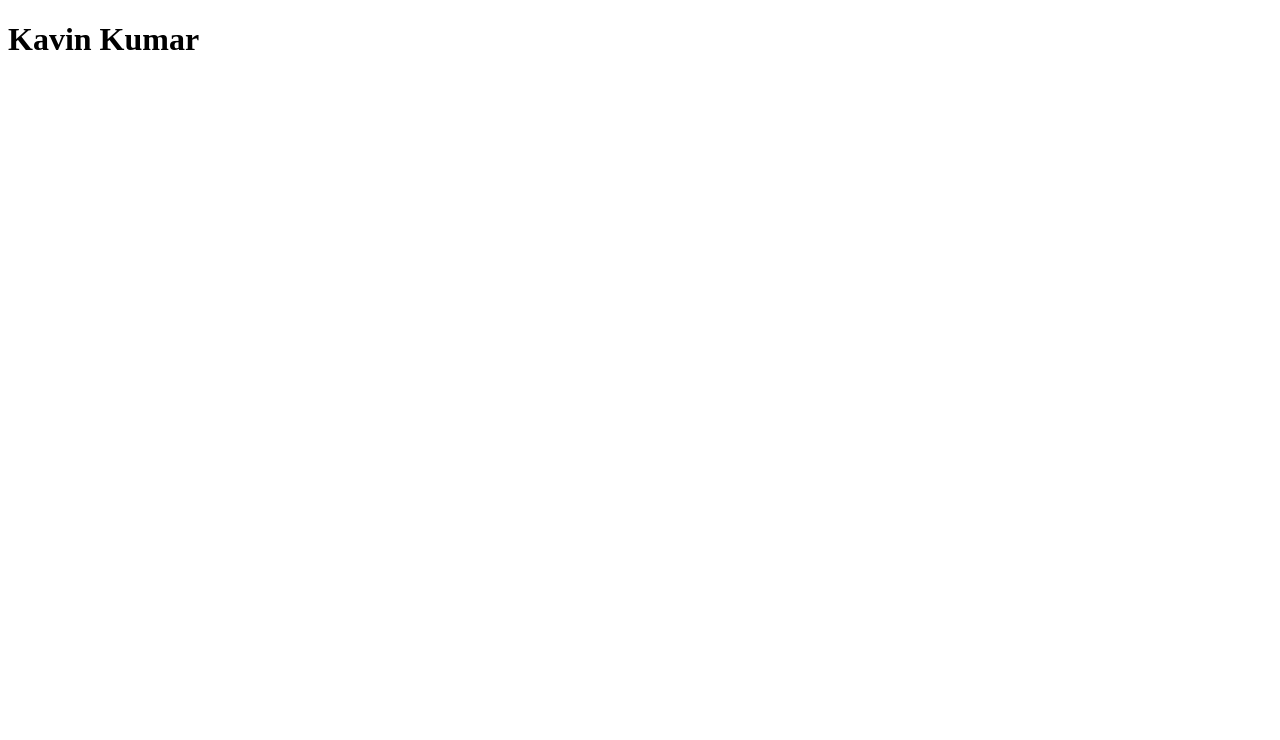
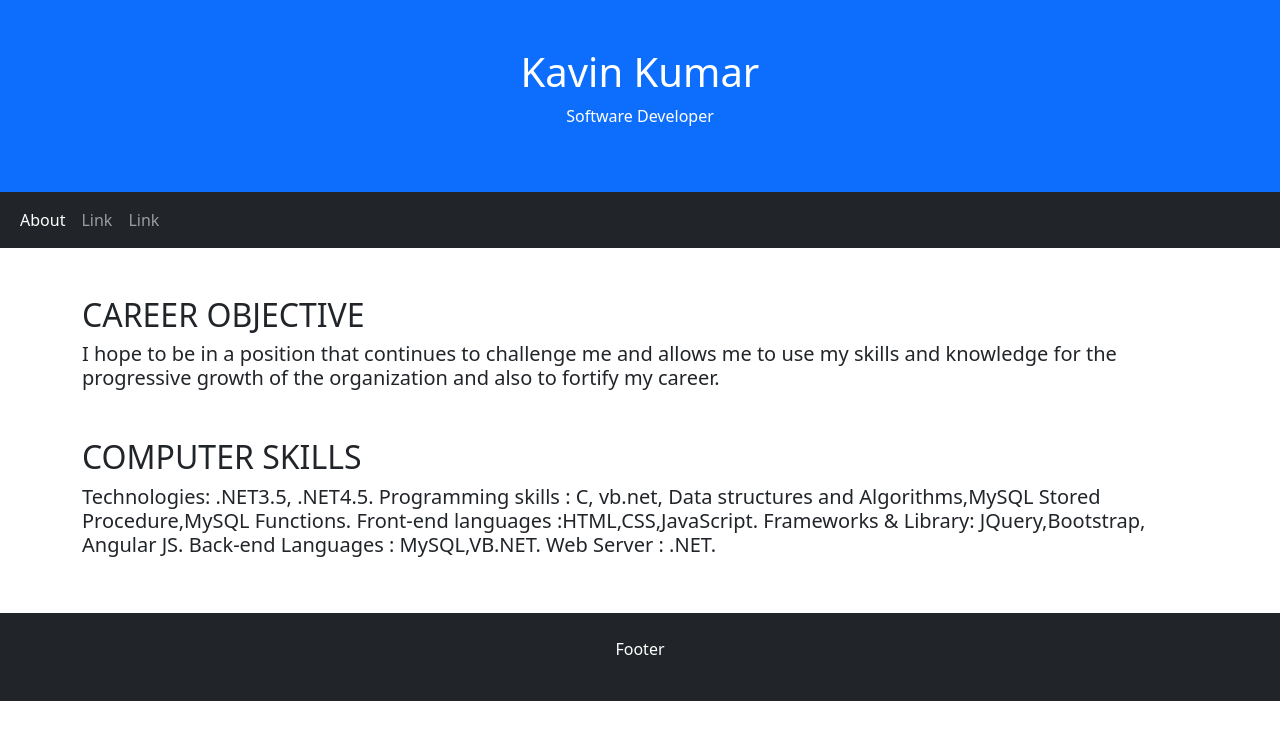
Before and after one commit to kavinkk8/Resume, a plain HTML site: page index.html in a window 1280 px wide. Drawn offline with nearby package versions, Linux system fonts and the light colour scheme.

Commit message:
Update index.html

```diff
--- a/index.html
+++ b/index.html
@@ -1,6 +1,64 @@
 <!DOCTYPE html>
-<html>
+<html lang="en">
+<head>
+  <title>Resume</title>
+  <meta charset="utf-8">
+  <meta name="viewport" content="width=device-width, initial-scale=1">
+  <link href="https://cdn.jsdelivr.net/npm/bootstrap@5.3.2/dist/css/bootstrap.min.css" rel="stylesheet">
+  <script src="https://cdn.jsdelivr.net/npm/bootstrap@5.3.2/dist/js/bootstrap.bundle.min.js"></script>
+  <style>
+  .fakeimg {
+    height: 200px;
+    background: #aaa;
+  }
+  </style>
+</head>
 <body>
-<h1>Kavin Kumar</h1>
+
+<div class="p-5 bg-primary text-white text-center">
+  <h1>Kavin Kumar</h1>
+  <p>Software Developer</p>
+</div>
+
+<nav class="navbar navbar-expand-sm bg-dark navbar-dark">
+  <div class="container-fluid">
+    <ul class="navbar-nav">
+      <li class="nav-item">
+        <a class="nav-link active" href="#">About</a>
+      </li>
+      <li class="nav-item">
+        <a class="nav-link" href="#">Link</a>
+      </li>
+      <li class="nav-item">
+        <a class="nav-link" href="#">Link</a>
+      </li>
+
+    </ul>
+  </div>
+</nav>
+
+<div class="container mt-5">
+  <div class="row">
+    <div class="col-sm-12">
+      <h2>CAREER OBJECTIVE</h2>
+      <h5> I hope to be in a position that continues to challenge me and allows me to use my skills and knowledge for the progressive growth of the organization and also to fortify my career.</h5>
+
+      <h2 class="mt-5">COMPUTER SKILLS</h2>
+      <h5>	Technologies: .NET3.5, .NET4.5.
+        	Programming skills : C, vb.net, Data structures and Algorithms,MySQL Stored Procedure,MySQL Functions.
+        	Front-end languages :HTML,CSS,JavaScript.
+        	Frameworks & Library: JQuery,Bootstrap, Angular JS.
+        	Back-end Languages : MySQL,VB.NET.
+        	Web Server : .NET.
+        </h5>
+
+    </div>
+  </div>
+</div>
+
+<div class="mt-5 p-4 bg-dark text-white text-center">
+  <p>Footer</p>
+</div>
+
 </body>
 </html>
```
